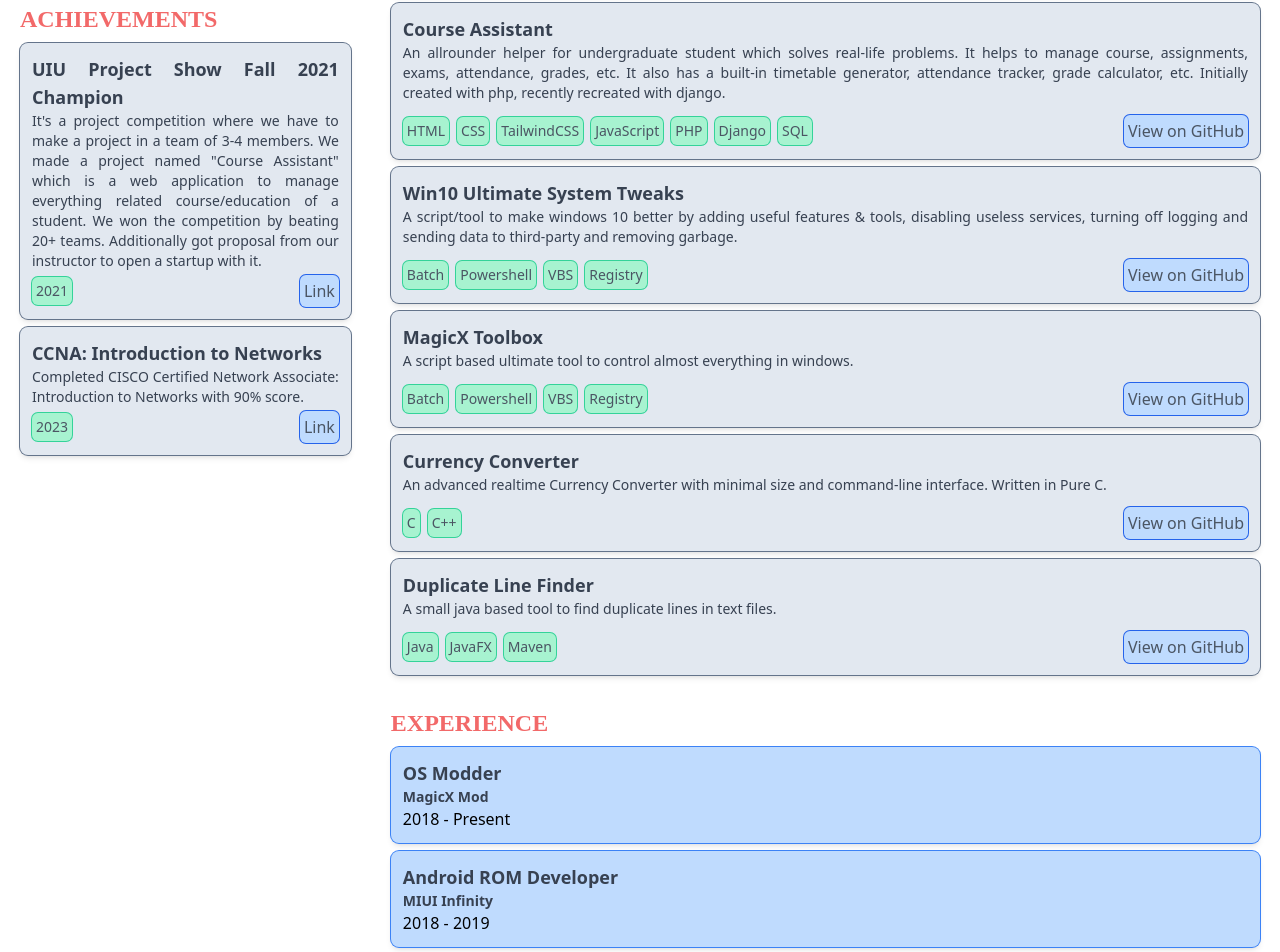
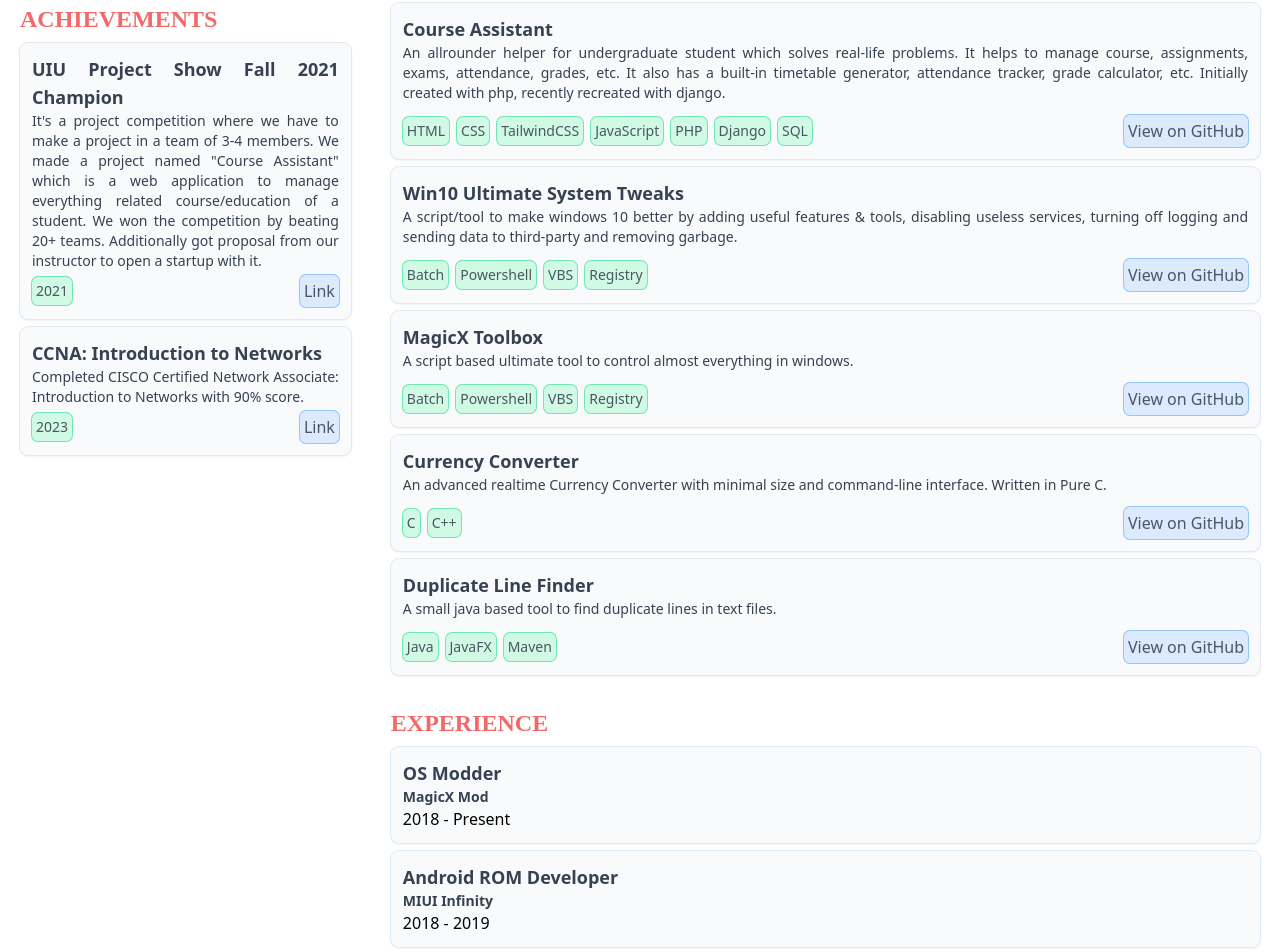
Before and after one commit to ehsan18t/ehsan-pages, a React (Vite) app: page / in a window 1280 px wide. Shown: the part 663-1615 px from the top of the page. Built offline with nearby package versions, Linux system fonts and the light colour scheme; a web font is replaced by a local one.

Commit message:
updated card styles

```diff
--- a/src/components/cards/achievements/achievements.css
+++ b/src/components/cards/achievements/achievements.css
@@ -3,7 +3,7 @@
 }
 
 .achievement {
-  @apply flex flex-col gap-1 bg-slate-200 ring-1 ring-slate-500 p-3 rounded-lg shadow-md;
+  @apply flex flex-col gap-1 bg-slate-50 ring-1 ring-slate-200 p-3 rounded-lg shadow;
 }
 
 .achievement h3 {
@@ -19,9 +19,9 @@
 }
 
 .achievement-bottom h4 {
-  @apply text-sm text-gray-600 bg-emerald-200 ring-1 ring-emerald-400 p-1 rounded-md;
+  @apply text-sm text-gray-600 bg-emerald-100 ring-1 ring-emerald-300 p-1 rounded-md;
 }
 
 .achievement-bottom a {
-  @apply bg-blue-200 ring-1 ring-blue-600 p-1 rounded-md;
+  @apply bg-blue-100 ring-1 ring-blue-300 p-1 rounded-md;
 }
--- a/src/components/cards/experience/experience.css
+++ b/src/components/cards/experience/experience.css
@@ -3,7 +3,7 @@
 }
 
 .job {
-  @apply bg-blue-200 ring-1 ring-blue-500 p-3 rounded-lg shadow-md;
+  @apply bg-slate-50 ring-1 ring-blue-100 p-3 rounded-lg shadow;
 }
 
 .job h3 {
--- a/src/components/cards/projects/projects.css
+++ b/src/components/cards/projects/projects.css
@@ -3,7 +3,7 @@
 }
 
 .project {
-  @apply flex flex-col gap-3 bg-slate-200 ring-1 ring-slate-500 p-3 rounded-lg shadow-md;
+  @apply flex flex-col gap-3 bg-slate-50 ring-1 ring-slate-200 p-3 rounded-lg shadow;
 }
 
 .project h3 {
@@ -23,9 +23,9 @@
 }
 
 .project-bottom li {
-  @apply text-sm text-gray-600 bg-emerald-200 ring-1 ring-emerald-400 p-1 rounded-md;
+  @apply text-sm text-gray-600 bg-emerald-100 ring-1 ring-emerald-300 p-1 rounded-md;
 }
 
 .project-bottom a {
-  @apply bg-blue-200 ring-1 ring-blue-600 p-1 rounded-md;
+  @apply bg-blue-100 ring-1 ring-blue-300 p-1 rounded-md;
 }
```
